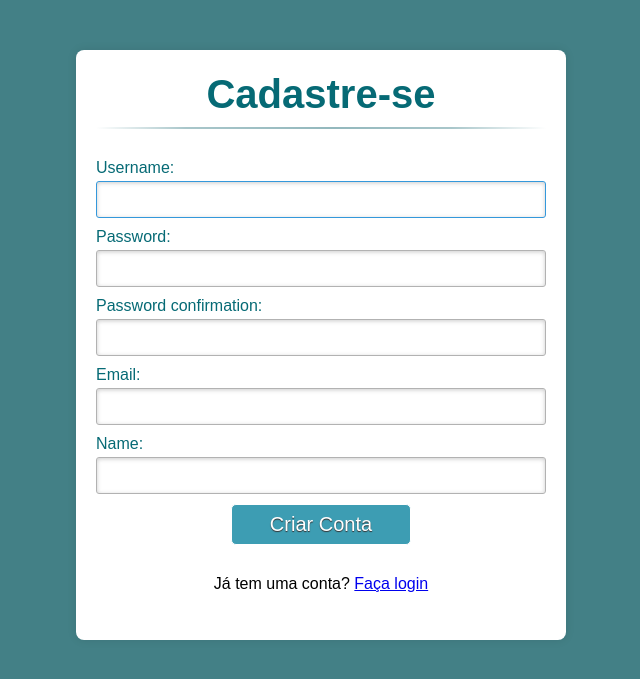
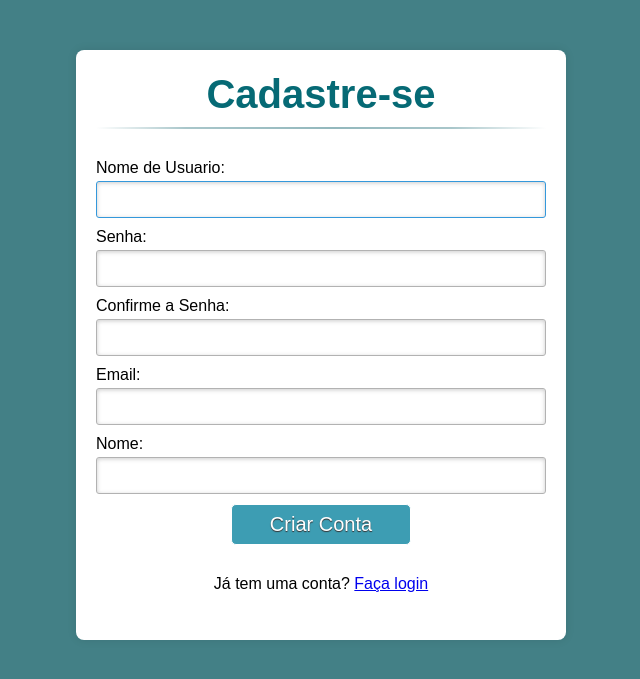
Before and after one commit to es20232/eqp5, a Django app: page /criar_conta/ in a window 1280 px wide. Shown: the top 679 px of the page, without its empty margins (319-959 px from the left). Run offline with Django 3.2, Linux system fonts and the light colour scheme.

Commit message:
Atialização do Front da Tela de Cadastro de Conta

```diff
--- a/codigos/app_autenticacao/static/meu_app/styles_criarconta.css
+++ b/codigos/app_autenticacao/static/meu_app/styles_criarconta.css
@@ -26,6 +26,12 @@
     display: flex;
     flex-direction: column;
     font-family: Arial, Helvetica, sans-serif;
+  }
+
+  .form-group label {
+    font-weight: bold;
+    margin-bottom: 5px;
+    color: #4ab3c6;
   }
 
   .signup-form input {
@@ -72,7 +78,6 @@
     margin-bottom: 10px;
   }
 
-  /* Common styles with the login page */
   .content {
     width: 500px;
     min-height: 560px;
@@ -111,13 +116,11 @@
     text-align: left;
   }
 
-  /* Estilizando o texto padrão do input */
   input:not([type="submit"])::placeholder {
     color: #999;
     font-style: italic;
   }
 
-  /* Estilizando o input */
   input:not([type="submit"]) {
     width: 95%;
     margin-top: 4px;
@@ -128,13 +131,11 @@
     transition: all 0.2s linear;
   }
 
-  /* Estilizando o input quando está em foco */
   input:not([type="submit"]):focus {
     border-color: #3498db;
     outline: none;
   }
 
-  /* Estilo do botão submit no hover */
   input[type="submit"]:hover {
     background: #4ab3c6;
   }
--- a/codigos/app_autenticacao/static/meu_app/styles_login.css
+++ b/codigos/app_autenticacao/static/meu_app/styles_login.css
@@ -1,4 +1,3 @@
-/* meu_app/styles_criarconta.css */
 
 *, *:before, *:after {
     margin: 0;
@@ -69,7 +68,6 @@
     margin-bottom: 10px;
   }
 
-  /* Common styles with the login page */
   .content {
     width: 500px;
     min-height: 560px;
--- a/codigos/app_autenticacao/templates/meu_app/criarconta.html
+++ b/codigos/app_autenticacao/templates/meu_app/criarconta.html
@@ -16,23 +16,23 @@
             <h2>Cadastre-se</h2>
 
             <div class="form-group">
-                {{ form.username.label_tag }} {{ form.username }}
+                Nome de Usuario: {{ form.username }}
             </div>
 
             <div class="form-group">
-                {{ form.password1.label_tag }} {{ form.password1 }}
+                Senha: {{ form.password1 }}
             </div>
 
             <div class="form-group">
-                {{ form.password2.label_tag }} {{ form.password2 }}
+                Confirme a Senha: {{ form.password2 }}
             </div>
 
             <div class="form-group">
-                {{ form.email.label_tag }} {{ form.email }}
+                Email: {{ form.email }}
             </div>
 
             <div class="form-group">
-                {{ form.name.label_tag }} {{ form.name }}
+                Nome: {{ form.name }}
             </div>
 
             <button type="submit" class="btn-primary">Criar Conta</button>
--- a/codigos/app_autenticacao/urls.py
+++ b/codigos/app_autenticacao/urls.py
@@ -1,5 +1,7 @@
 from django.urls import path
 from . import views
+from django.conf import settings
+from django.conf.urls.static import static
 
 urlpatterns = [
     path('login/', views.login_view, name='login'),
@@ -11,3 +13,5 @@ urlpatterns = [
     path('redefinir-senha/<str:token>/', views.redefinir_senha, name='redefinir_senha'),
     path('perfil/', views.profile_view, name='perfil'),
 ]
+
+urlpatterns += static(settings.MEDIA_URL, document_root=settings.MEDIA_ROOT)
--- a/codigos/dg/settings.py
+++ b/codigos/dg/settings.py
@@ -124,6 +124,10 @@ USE_TZ = True
 STATIC_URL = '/static/'
 STATICFILES_DIRS = [os.path.join(BASE_DIR, 'meu_app')]
 
+MEDIA_ROOT = os.path.join(BASE_DIR, 'media')
+MEDIA_URL = '/media/'
+
+
 # Default primary key field type
 # https://docs.djangoproject.com/en/3.2/ref/settings/#default-auto-field
 
--- a/codigos/dg/urls.py
+++ b/codigos/dg/urls.py
@@ -24,5 +24,8 @@ urlpatterns = [
     path('', include('django.contrib.auth.urls'))
 ]
 
+if settings.DEBUG:
+   urlpatterns += static(settings.MEDIA_URL, document_root=settings.MEDIA_ROOT)
+
 urlpatterns += static(settings.STATIC_URL, document_root=settings.STATIC_ROOT)
 urlpatterns += static(settings.MEDIA_URL, document_root=settings.MEDIA_ROOT)
--- a/codigos/fast/urls.py
+++ b/codigos/fast/urls.py
@@ -1,9 +1,7 @@
 from django.urls import path
 from . import views
-from django.contrib.auth import views as auth_views
 
 urlpatterns = [
     path('', views.dashboard, name= 'dashboard'),
-    path("login/", auth_views.LoginView.as_view(), name='login'),
-    path("logout/", auth_views.LoginView.as_view(), name='logout'),
+
 ]
```
Also changed, not shown: codigos/app_autenticacao/static/meu_app/styles_perfil.css (+10 -3 lines), codigos/app_autenticacao/templates/meu_app/perfil.html (+3 -4 lines).
